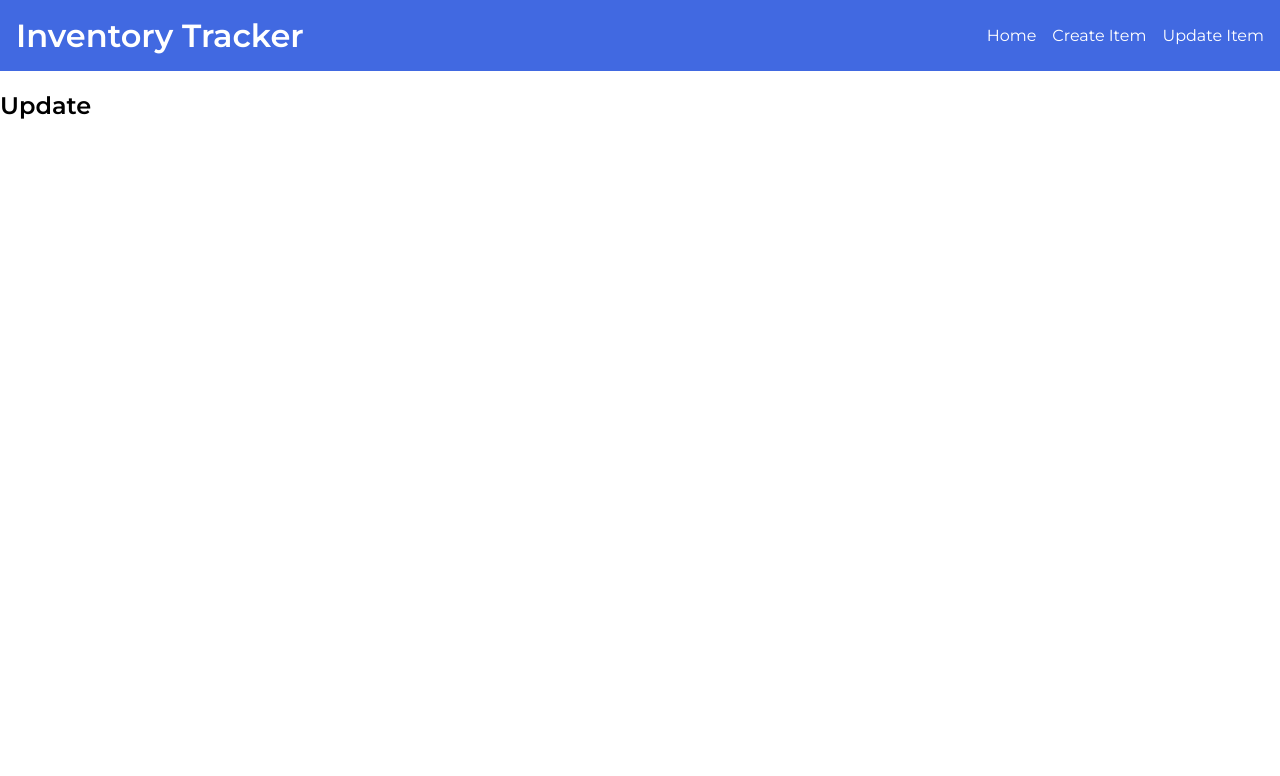
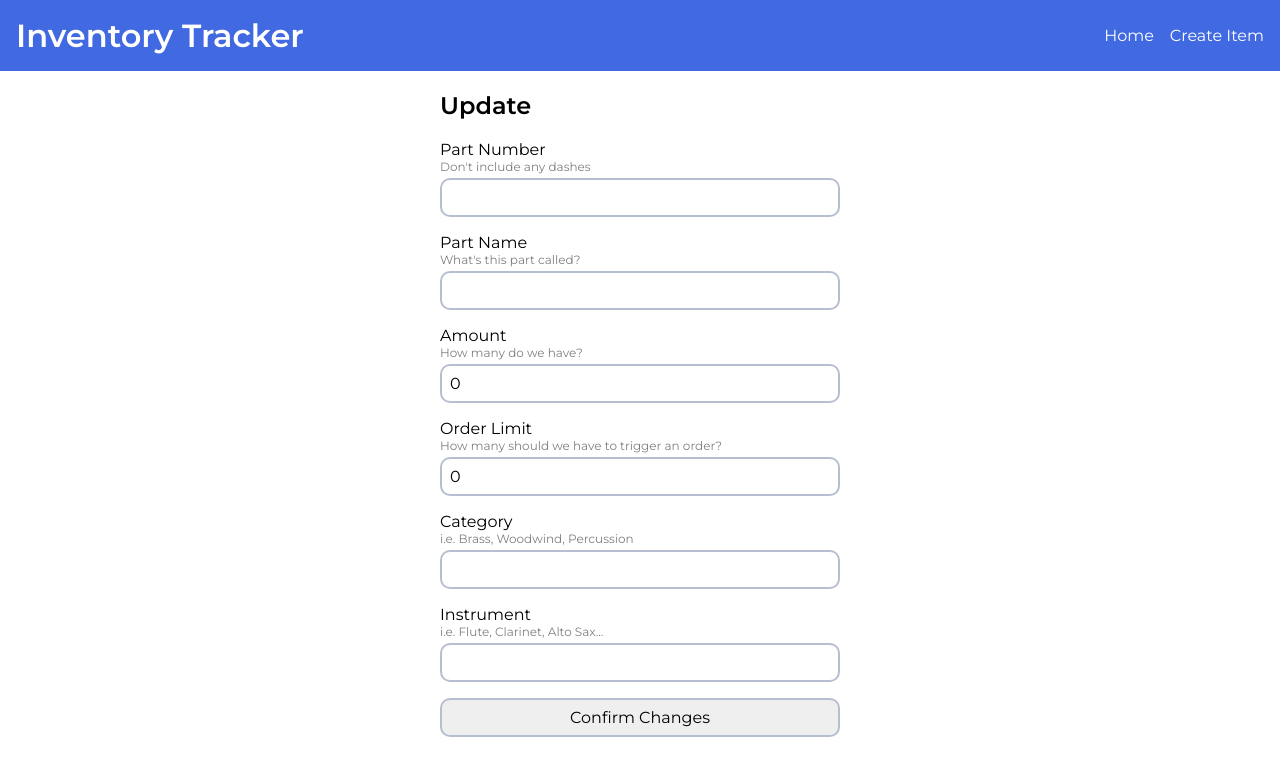
Before and after one commit to vosslerbr/inventory-tracker, a React (Create React App) app in the folder client/: page /update/1 in a window 1280 px wide. Shown: the top 776 px of the page. Built offline with nearby package versions, Linux system fonts and the light colour scheme; no server answers.

Commit message:
Added ability to update items

```diff
--- a/client/src/App.js
+++ b/client/src/App.js
@@ -17,13 +17,10 @@ function App() {
           <Link to="/create" className="nav-link">
             Create Item
           </Link>
-          <Link to="/update" className="nav-link">
-            Update Item
-          </Link>
         </nav>
       </header>
       <Route path="/" exact component={InventoryList} />
-      <Route path="/update" component={UpdateItem} />
+      <Route path="/update/:id" component={UpdateItem} />
       <Route path="/create" component={CreateItem} />
     </Router>
   );
--- a/client/src/components/CreateItem.js
+++ b/client/src/components/CreateItem.js
@@ -139,7 +139,7 @@ export default class CreateItem extends Component {
             value={this.state.instrument}
             onChange={this.onChangeInstrument}
           />
-          <button type="submit">Add Item</button>
+          <button type="submit">Add</button>
         </form>
       </div>
     );
--- a/client/src/components/InventoryList.js
+++ b/client/src/components/InventoryList.js
@@ -1,4 +1,5 @@
 import React, { Component } from "react";
+import { Link } from "react-router-dom";
 import axios from "axios";
 import "../styles/Item.css";
 
@@ -11,7 +12,7 @@ const Item = (props) => (
     <td className="itemProperty">{props.item.instrument}</td>
     <td className="itemProperty">{props.item.date}</td>
     <td className="itemProperty">
-      {/* <Link to={"/edit/"+props.todo._id}>Edit</Link> */}
+      <Link to={"/update/" + props.item._id}>Update</Link>
     </td>
   </tr>
 );
--- a/client/src/components/UpdateItem.js
+++ b/client/src/components/UpdateItem.js
@@ -1,10 +1,168 @@
 import React, { Component } from "react";
+import axios from "axios";
+import "../styles/Create.css";
 
 export default class UpdateItem extends Component {
+  constructor(props) {
+    super(props);
+    this.state = {
+      partNumber: "",
+      name: "",
+      amount: 0,
+      orderLimit: 0,
+      category: "",
+      instrument: "",
+      lessThanLimit: false,
+    };
+    this.onSubmit = this.onSubmit.bind(this);
+    this.onChangePartNumber = this.onChangePartNumber.bind(this);
+    this.onChangePartName = this.onChangePartName.bind(this);
+    this.onChangeAmount = this.onChangeAmount.bind(this);
+    this.onChangeOrderLimit = this.onChangeOrderLimit.bind(this);
+    this.onChangeCategory = this.onChangeCategory.bind(this);
+    this.onChangeInstrument = this.onChangeInstrument.bind(this);
+  }
+
+  componentDidMount() {
+    console.log(this.props);
+    axios
+      .get("http://localhost:5000/api/items/" + this.props.match.params.id)
+      .then((response) => {
+        this.setState({
+          partNumber: response.data.partNumber,
+          name: response.data.name,
+          amount: response.data.amount,
+          orderLimit: response.data.orderLimit,
+          category: response.data.category,
+          instrument: response.data.instrument,
+        });
+      })
+      .catch(function (error) {
+        console.log(error);
+      });
+  }
+
+  onSubmit(e) {
+    e.preventDefault();
+
+    console.log(`Form submitted`);
+
+    const newItem = {
+      partNumber: this.state.partNumber,
+      name: this.state.name,
+      amount: this.state.amount,
+      orderLimit: this.state.orderLimit,
+      category: this.state.category,
+      instrument: this.state.instrument,
+      lessThanLimit: this.state.lessThanLimit,
+    };
+
+    axios
+      .post(
+        "http://localhost:5000/api/items/update/" + this.props.match.params.id,
+        newItem
+      )
+      .then((res) => console.log(res.data));
+
+    this.setState({
+      partNumber: "",
+      name: "",
+      amount: 0,
+      orderLimit: 0,
+      category: "",
+      instrument: "",
+      lessThanLimit: false,
+    });
+  }
+
+  onChangePartNumber(e) {
+    this.setState({
+      partNumber: e.target.value,
+    });
+  }
+  onChangePartName(e) {
+    this.setState({
+      name: e.target.value,
+    });
+  }
+  onChangeAmount(e) {
+    this.setState({
+      amount: e.target.value,
+    });
+  }
+  onChangeOrderLimit(e) {
+    this.setState({
+      orderLimit: e.target.value,
+    });
+  }
+  onChangeCategory(e) {
+    this.setState({
+      category: e.target.value,
+    });
+  }
+  onChangeInstrument(e) {
+    this.setState({
+      instrument: e.target.value,
+    });
+  }
+
   render() {
     return (
-      <div>
+      <div className="createContainer">
         <h2>Update</h2>
+        <form onSubmit={this.onSubmit}>
+          <label>Part Number</label>
+          <p className="inputAside">Don't include any dashes</p>
+          <input
+            type="text"
+            required
+            value={this.state.partNumber}
+            onChange={this.onChangePartNumber}
+          />
+          <label>Part Name</label>
+          <p className="inputAside">What's this part called?</p>
+          <input
+            type="text"
+            required
+            value={this.state.name}
+            onChange={this.onChangePartName}
+          />
+          <label>Amount</label>
+          <p className="inputAside">How many do we have?</p>
+          <input
+            type="number"
+            required
+            value={this.state.amount}
+            onChange={this.onChangeAmount}
+          />
+          <label>Order Limit</label>
+          <p className="inputAside">
+            How many should we have to trigger an order?
+          </p>
+          <input
+            type="number"
+            required
+            value={this.state.orderLimit}
+            onChange={this.onChangeOrderLimit}
+          />
+          <label>Category</label>
+          <p className="inputAside">i.e. Brass, Woodwind, Percussion</p>
+          <input
+            type="text"
+            required
+            value={this.state.category}
+            onChange={this.onChangeCategory}
+          />
+          <label>Instrument</label>
+          <p className="inputAside">i.e. Flute, Clarinet, Alto Sax...</p>
+          <input
+            type="text"
+            required
+            value={this.state.instrument}
+            onChange={this.onChangeInstrument}
+          />
+          <button type="submit">Confirm Changes</button>
+        </form>
       </div>
     );
   }
--- a/client/src/styles/Create.css
+++ b/client/src/styles/Create.css
@@ -17,6 +17,12 @@ input {
   border-radius: 10px;
 }
 
+input:focus {
+  outline: none;
+  border: 2px solid rgb(145, 151, 167);
+  background-color: rgb(250, 250, 250);
+}
+
 .inputAside {
   margin: 0 0 0.25rem 0;
   padding: 0;
@@ -32,3 +38,7 @@ button {
   border: 2px solid rgb(183, 190, 209);
   border-radius: 10px;
 }
+
+button:hover {
+  border: 2px solid rgb(145, 151, 167);
+}
```
Also changed, not shown: 2 other files (tests, documents, lock files or other folders).
